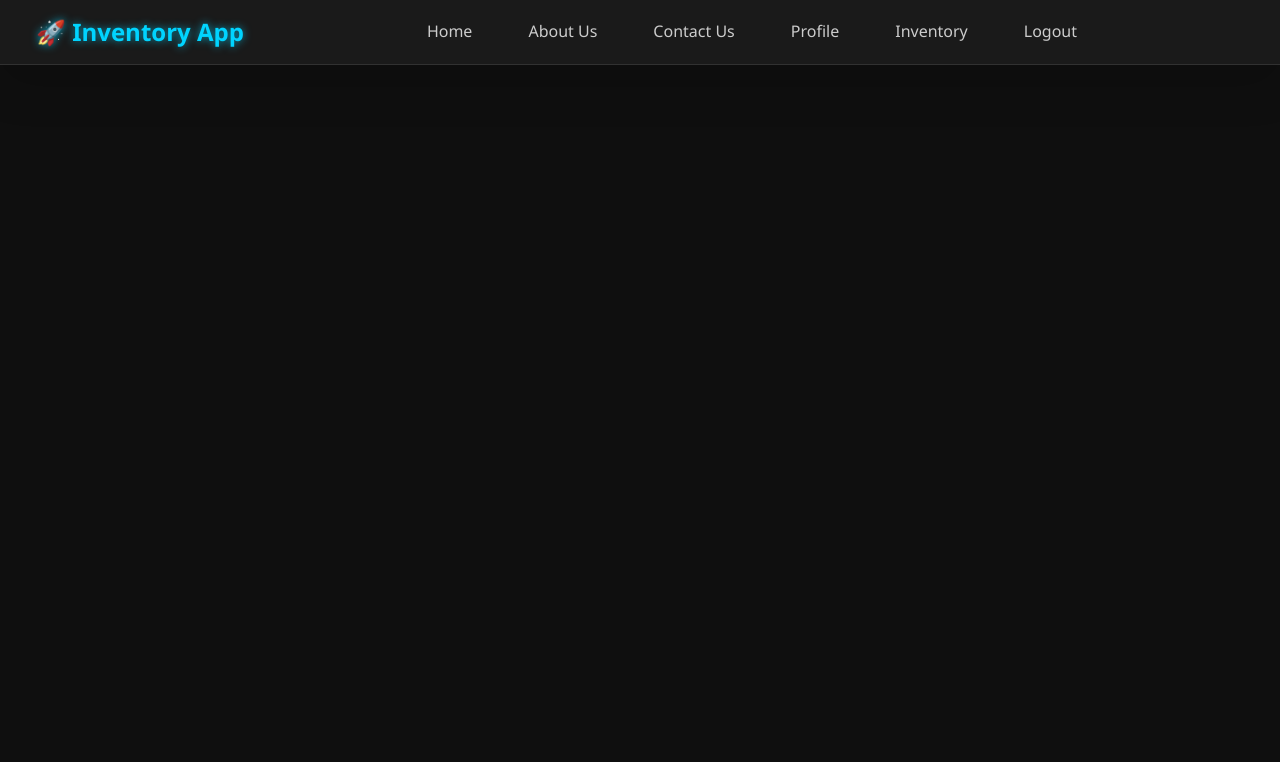
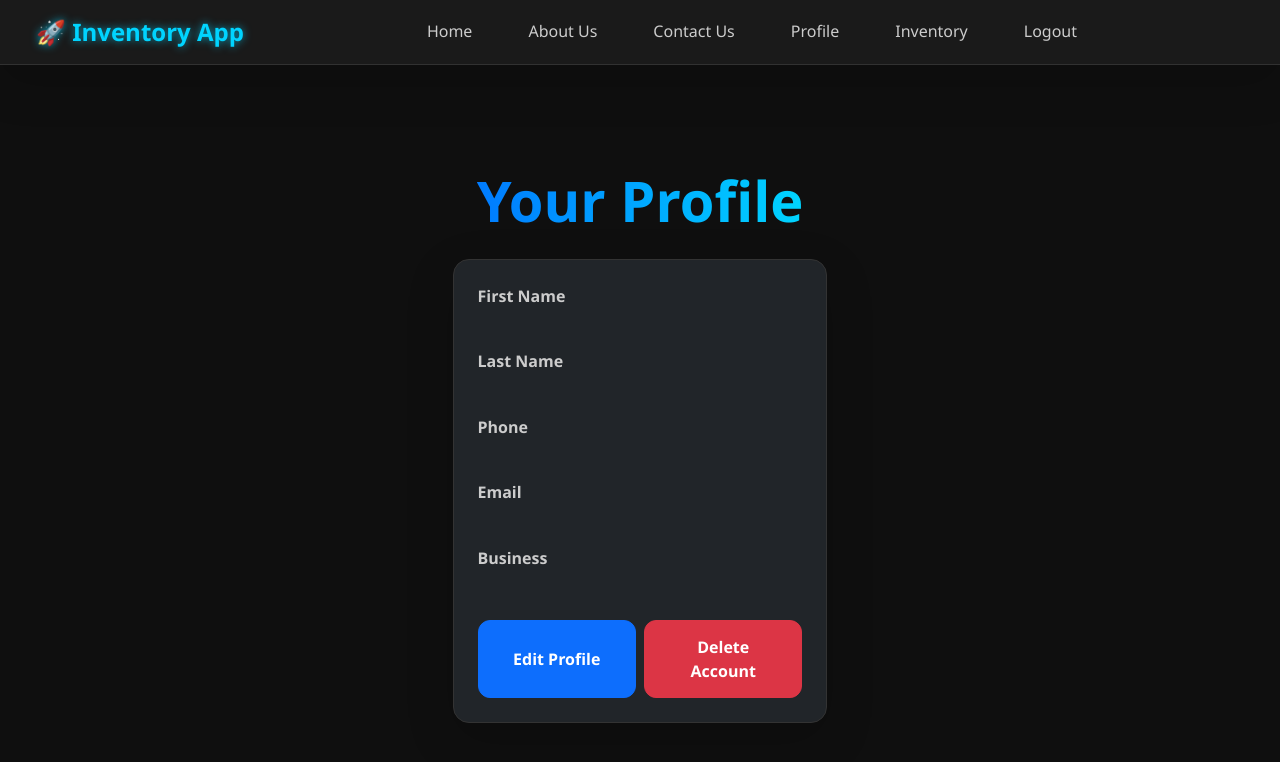
Before and after one commit to Shivamsheth/InventoryByShivam, a React (Create React App) app: page /profile in a window 1280 px wide. Shown: the top 762 px of the page. Built offline with nearby package versions, Linux system fonts and the light colour scheme; no server answers; the database is empty; sample sign-in values are in the browser's storage.

Commit message:
Final Update

```diff
--- a/src/App.js
+++ b/src/App.js
@@ -5,6 +5,7 @@ import Register from './pages/Register';
 import Inventory from './pages/Inventory';
 import AboutUs from './pages/AboutUs';
 import ContactUs from './pages/ContactUs';
+import Profile from './pages/Profile'; // ✅ Import Profile
 import Navbar from './components/Navbar';
 import ProtectedRoute from './components/ProtectedRoute';
 
@@ -18,14 +19,27 @@ const App = () => {
         <Route path="/contact" element={<ContactUs />} />
         <Route path="/login" element={<Login />} />
         <Route path="/register" element={<Register />} />
-        <Route path="/inventory" element={
-          <ProtectedRoute>
-            <Inventory />
-          </ProtectedRoute>
-        } />
+
+        {/* 🔐 Protected Routes */}
+        <Route
+          path="/inventory"
+          element={
+            <ProtectedRoute>
+              <Inventory />
+            </ProtectedRoute>
+          }
+        />
+        <Route
+          path="/profile"
+          element={
+            <ProtectedRoute>
+              <Profile />
+            </ProtectedRoute>
+          }
+        />
       </Routes>
 
-      {/* Toast container (optional usage - if you're using Bootstrap toast notifications) */}
+      {/* ✅ Optional: Toast container */}
       <div className="position-fixed bottom-0 end-0 p-3" style={{ zIndex: 9999 }}>
         <div id="toast" className="toast align-items-center text-white bg-success border-0" role="alert">
           <div className="d-flex">
--- a/src/pages/Profile.jsx
+++ b/src/pages/Profile.jsx
@@ -1,18 +1,18 @@
 import { useEffect, useState } from 'react';
-import { auth, db, storage } from '../firebase';
+import { auth, db } from '../firebase';
 import {
   doc,
   getDoc,
   updateDoc,
   deleteDoc,
 } from 'firebase/firestore';
-import { ref, uploadBytes, getDownloadURL } from 'firebase/storage';
 import { useNavigate } from 'react-router-dom';
+import { onAuthStateChanged } from 'firebase/auth';
 import '../styles/styles.css';
 
 export default function Profile() {
   const navigate = useNavigate();
-  const user = auth.currentUser;
+  const [user, setUser] = useState(null);
   const [loading, setLoading] = useState(true);
   const [form, setForm] = useState({
     firstName: '',
@@ -20,11 +20,23 @@ export default function Profile() {
     phone: '',
     email: '',
     business: '',
-    profilePic: '',
   });
-  const [newPic, setNewPic] = useState(null);
   const [error, setError] = useState('');
+  const [editMode, setEditMode] = useState(false);
 
+  // Check authentication
+  useEffect(() => {
+    const unsubscribe = onAuthStateChanged(auth, async (firebaseUser) => {
+      if (firebaseUser) {
+        setUser(firebaseUser);
+      } else {
+        navigate('/login');
+      }
+    });
+    return () => unsubscribe();
+  }, []);
+
+  // Load profile data
   useEffect(() => {
     const fetchProfile = async () => {
       try {
@@ -49,24 +61,10 @@ export default function Profile() {
     try {
       const docRef = doc(db, 'users', user.uid);
       await updateDoc(docRef, form);
+      setEditMode(false);
       alert('Profile updated successfully');
     } catch (err) {
       setError('Failed to update profile.');
-    }
-  };
-
-  const handlePicUpload = async () => {
-    if (!newPic) return;
-    const picRef = ref(storage, `profilePictures/${user.uid}`);
-    try {
-      await uploadBytes(picRef, newPic);
-      const url = await getDownloadURL(picRef);
-      setForm({ ...form, profilePic: url });
-      const docRef = doc(db, 'users', user.uid);
-      await updateDoc(docRef, { profilePic: url });
-      alert('Profile picture updated');
-    } catch (err) {
-      setError('Failed to upload picture.');
     }
   };
 
@@ -84,80 +82,89 @@ export default function Profile() {
   };
 
   if (loading) return <div className="text-center mt-5">Loading...</div>;
+  if (!user) return <div className="text-center mt-5">Redirecting...</div>;
 
   return (
     <div className="page-container">
-      <h1 className="display-4 fw-bold mb-3 gradient-text">Your <span className="text-primary">Profile</span></h1>
+      <h1 className="display-4 fw-bold mb-4 gradient-text text-center">Your <span className="text-primary">Profile</span></h1>
 
-      <div className="auth-card">
+      <div className="profile-card p-4 shadow-lg rounded-4 bg-dark text-white mx-auto" style={{ maxWidth: '600px' }}>
         {error && <div className="alert alert-danger">{error}</div>}
 
+        <div className="mb-3">
+          <label className="form-label">First Name</label>
+          {editMode ? (
             <input
               type="text"
               className="form-control"
-          placeholder="First Name"
               value={form.firstName}
               onChange={(e) => setForm({ ...form, firstName: e.target.value })}
             />
+          ) : (
+            <div className="form-control-plaintext text-light">{form.firstName}</div>
+          )}
+        </div>
 
+        <div className="mb-3">
+          <label className="form-label">Last Name</label>
+          {editMode ? (
             <input
               type="text"
               className="form-control"
-          placeholder="Last Name"
               value={form.lastName}
               onChange={(e) => setForm({ ...form, lastName: e.target.value })}
             />
+          ) : (
+            <div className="form-control-plaintext text-light">{form.lastName}</div>
+          )}
+        </div>
 
+        <div className="mb-3">
+          <label className="form-label">Phone</label>
+          {editMode ? (
             <input
               type="tel"
               className="form-control"
-          placeholder="Phone"
               value={form.phone}
               onChange={(e) => setForm({ ...form, phone: e.target.value })}
             />
+          ) : (
+            <div className="form-control-plaintext text-light">{form.phone}</div>
+          )}
+        </div>
 
-        <input
-          type="email"
-          className="form-control"
-          placeholder="Email"
-          value={form.email}
-          readOnly
-        />
+        <div className="mb-3">
+          <label className="form-label">Email</label>
+          <div className="form-control-plaintext text-light">{form.email}</div>
+        </div>
 
+        <div className="mb-3">
+          <label className="form-label">Business</label>
+          {editMode ? (
             <input
               type="text"
               className="form-control"
-          placeholder="Business"
               value={form.business}
               onChange={(e) => setForm({ ...form, business: e.target.value })}
             />
-
-        <div className="mt-3 mb-2">
-          <input type="file" onChange={(e) => setNewPic(e.target.files[0])} />
-          <button className="btn btn-sm btn-outline-primary mt-2" onClick={handlePicUpload}>
-            Upload Profile Picture
-          </button>
+          ) : (
+            <div className="form-control-plaintext text-light">{form.business}</div>
+          )}
         </div>
 
-        {form.profilePic && (
-          <div className="text-center my-2">
-            <img
-              src={form.profilePic}
-              alt="Profile"
-              className="rounded-circle"
-              width={100}
-              height={100}
-            />
+        <div className="d-flex justify-content-between mt-4">
+          {editMode ? (
+            <>
+              <button className="btn btn-success w-50 me-2" onClick={handleUpdate}>Save Changes</button>
+              <button className="btn btn-secondary w-50" onClick={() => setEditMode(false)}>Cancel</button>
+            </>
+          ) : (
+            <>
+              <button className="btn btn-primary w-50 me-2" onClick={() => setEditMode(true)}>Edit Profile</button>
+              <button className="btn btn-danger w-50" onClick={handleDelete}>Delete Account</button>
+            </>
+          )}
         </div>
-        )}
-
-        <button className="btn btn-gradient w-100 mt-3" onClick={handleUpdate}>
-          Update Profile
-        </button>
-
-        <button className="btn btn-danger w-100 mt-2" onClick={handleDelete}>
-          Delete Account
-        </button>
       </div>
     </div>
   );
--- a/src/styles/styles.css
+++ b/src/styles/styles.css
@@ -335,3 +335,24 @@ p, label, .form-check-label {
 html {
   scroll-padding-top: 80px;
 }
+
+
+.profile-card {
+  background: #1e1e2f;
+  border: 1px solid #333;
+  padding: 2rem;
+  border-radius: 20px;
+  transition: all 0.3s ease-in-out;
+}
+
+.profile-card .form-label {
+  font-weight: 600;
+  color: #ccc;
+}
+
+.profile-card .form-control-plaintext {
+  background: transparent;
+  border: none;
+  padding: 0.5rem;
+  font-size: 1rem;
+}
```
Lines whose indentation alone changed are shown as unchanged.
